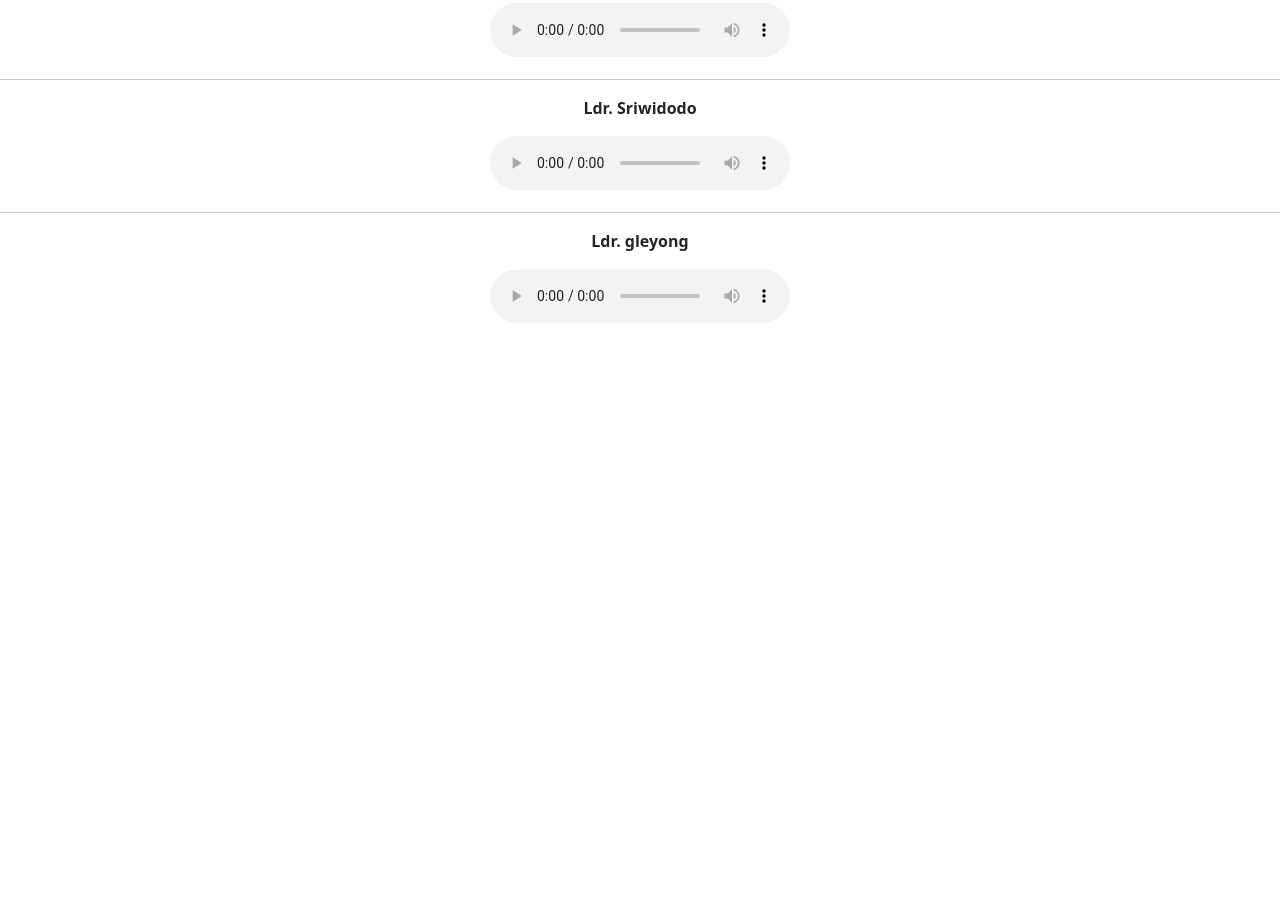
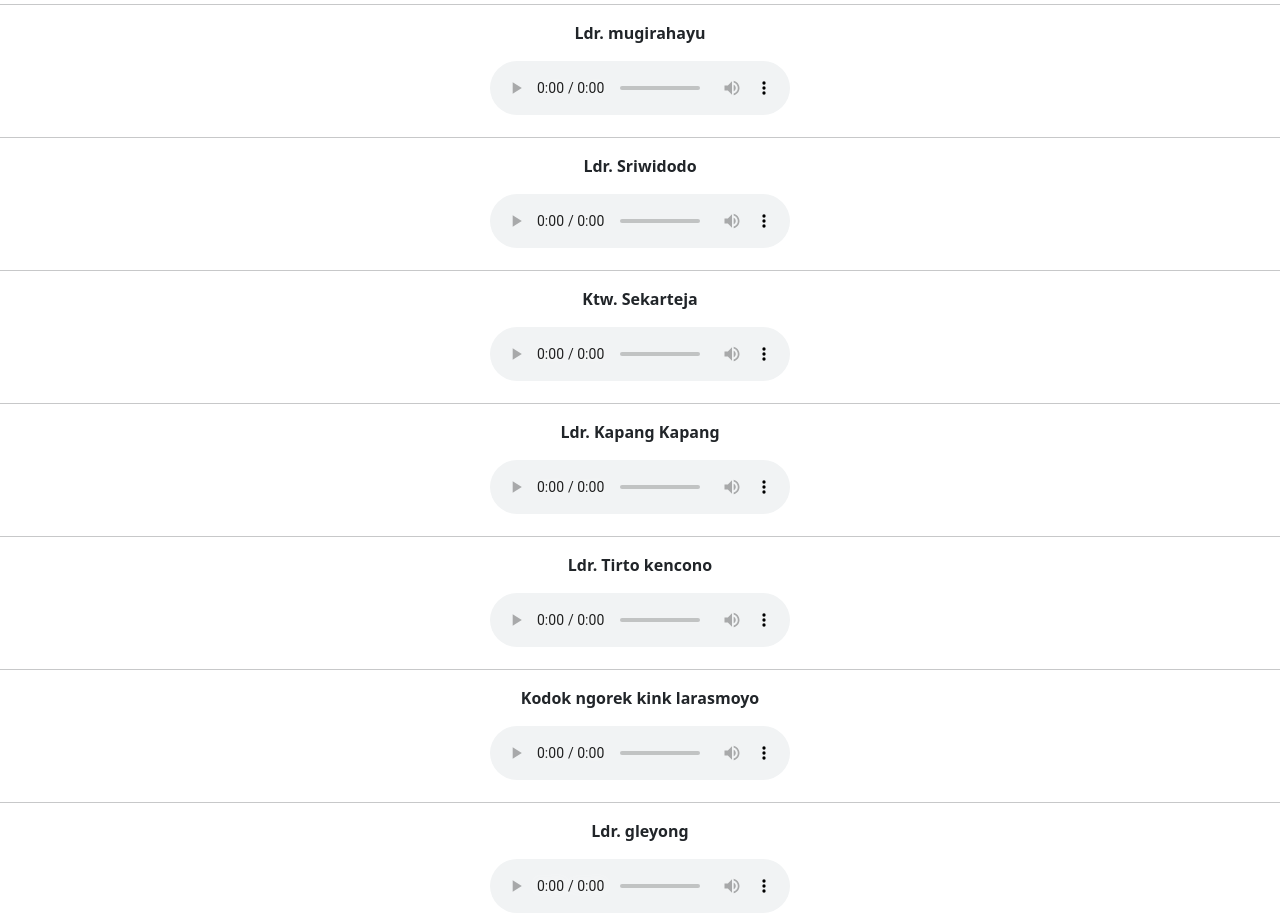
Before and after one commit to aisbir/gending-javva, a plain HTML site: page index.html in a window 1280 px wide. Shown: the part 915-1834 px from the top of the page. Before the commit the page ends 1244 px from the top, so only its background shows below. Drawn offline with nearby package versions, Linux system fonts and the light colour scheme.

Commit message:
Update index.html

```diff
--- a/index.html
+++ b/index.html
@@ -17,7 +17,7 @@
             <div class="dropdown">
                 <button type="button" class="btn btn-primary btn-sm" onclick="search()">Cari gending</button>
                 <div id="myDropdown" class="dropdown-content">
-                  <input type="text" placeholder="Search.." id="myInput" onkeyup="filterFunction()">
+                  <input type="text" placeholder="Search.. " id="myInput" onkeyup="filterFunction()">
                   <a href="#mijil">Ktw. mijil wigaringtyas</a>
                   <a href="#pertiwi">Ktw. ibu pertiwi</a>
                   <a href="#boyong">Ktw. boyong basuki</a>
@@ -27,6 +27,10 @@
                   <a href="#mugi">Ldr. mugirahayu</a>
                   <a href="#gley">Ldr. gleyong</a>
                   <a href="#sriwi">Ldr. Sriwidodo</a>
+                  <a href="#sekar">Ktw. sekarteja</a>
+                  <a href="#kapa">Ldr. kapang kapang</a>
+                  <a href="#tirto">Ldr. Tirto kencono</a>
+                  <a href="#kodok">Kodok ngorek kink larasmoyo</a>
                 </div>
               </div>
               <style>
@@ -109,7 +113,15 @@
         </div>
       </nav>
     <!--navbar end-->
-<!-- start gending-->
+    <!--peringatan-->
+    <div class="alert alert-danger alert-dismissible fade show" role="alert">
+      <strong>Peringatan</strong> jika website tidak bisa memutar lagu harap allow cookies dengan cara tekan logo <svg xmlns="http://www.w3.org/2000/svg" width="16" height="16" fill="currentColor" class="bi bi-lock-fill" viewBox="0 0 16 16">
+        <path d="M8 1a2 2 0 0 1 2 2v4H6V3a2 2 0 0 1 2-2zm3 6V3a3 3 0 0 0-6 0v4a2 2 0 0 0-2 2v5a2 2 0 0 0 2 2h6a2 2 0 0 0 2-2V9a2 2 0 0 0-2-2z"/>
+      </svg> lalu cari cookies
+      <button type="button" class="btn-close" data-bs-dismiss="alert" aria-label="Close"></button>
+    </div>
+    <!--peringatan end-->
+<!-- start gending -->
 <hr>
 <div class="text-center">
 <section id="mijil">
@@ -199,6 +211,50 @@
 <!--end gending-->
 <!-- start gending-->
 <hr>
+<div class="text-center" data-aos="flip-down">
+<section id="sekar">
+<p class="fw-bold">Ktw. Sekarteja</p>
+<audio controls="">
+    <source src="http://docs.google.com/uc?export=open&amp;id=1nHjGeL2ENbHWYne8bKZ9tz3T-UuWjp4h">
+    </audio>
+</section>
+</div>
+<!--end gending-->
+<!-- start gending-->
+<hr>
+<div class="text-center" data-aos="flip-down">
+<section id="kapa">
+<p class="fw-bold">Ldr. Kapang Kapang</p>
+<audio controls="">
+    <source src="http://docs.google.com/uc?export=open&amp;id=11pHGp6evTERDBatu6yJY_oUOCRm1pMLE">
+    </audio>
+</section>
+</div>
+<!--end gending-->
+<!-- start gending-->
+<hr>
+<div class="text-center" data-aos="flip-down">
+<section id="tirto">
+<p class="fw-bold">Ldr. Tirto kencono</p>
+<audio controls="">
+    <source src="http://docs.google.com/uc?export=open&amp;id=1TSyHgryY3kIHI9lK7CM19JHaY-83sOyA">
+    </audio>
+</section>
+</div>
+<!--end gending-->
+<!-- start gending-->
+<hr>
+<div class="text-center" data-aos="flip-down">
+<section id="kodok">
+<p class="fw-bold">Kodok ngorek kink larasmoyo</p>
+<audio controls="">
+    <source src="http://docs.google.com/uc?export=open&amp;id=1hSnhp03pbEBhKTtQH2E4TvAM1iRjyizh">
+    </audio>
+</section>
+</div>
+<!--end gending-->
+<!-- start gending-->
+<hr>
 <div class="text-center">
 <section id="gley">
 <p class="fw-bold">Ldr. gleyong</p>
```
